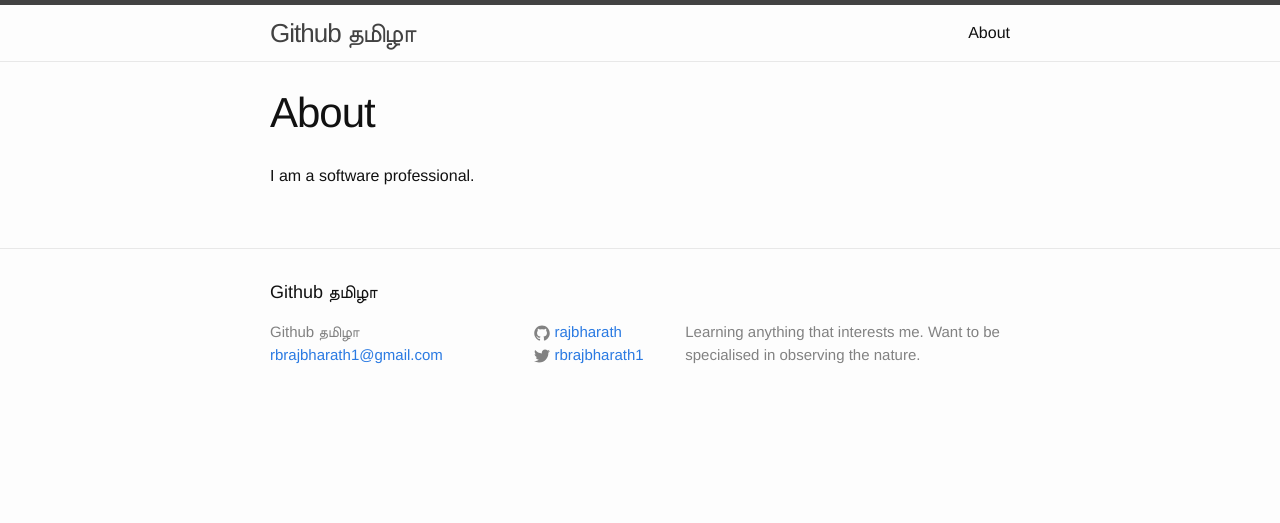
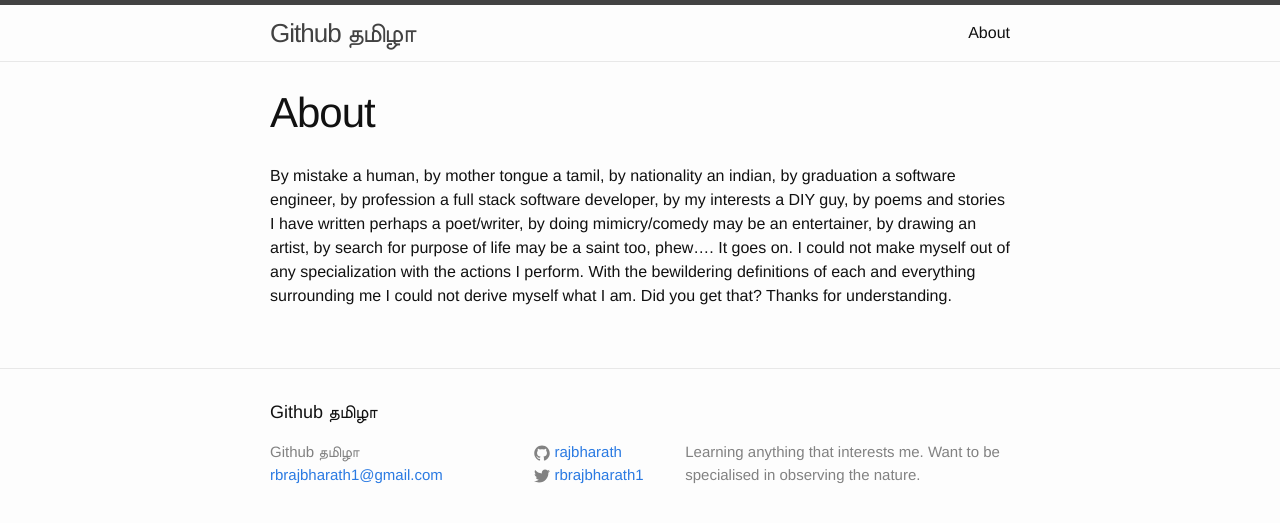
Before and after one commit to rajbharath/rajbharath.github.io, a Jekyll site: the page built from about.md, in a window 1280 px wide. Shown: the top 523 px of the page. Built offline with Jekyll 4.4.1, drawn with Linux system fonts in a browser that asks for light colours.

Commit message:
Updated About me

```diff
--- a/about.md
+++ b/about.md
@@ -4,4 +4,4 @@ title: About
 permalink: /about/
 ---
 
-I am a software professional.
+By mistake a human,  by mother tongue a tamil, by nationality an indian, by graduation a software engineer, by profession a full stack software developer, by my interests a DIY guy, by poems and stories I have written perhaps a poet/writer, by doing mimicry/comedy may be an entertainer, by drawing an artist, by search for purpose of life may be a saint too, phew.... It goes on. I could not make myself out of any specialization with the actions I perform. With the bewildering definitions of each and everything surrounding me I could not derive myself what I am. Did you get that? Thanks for understanding.
```
